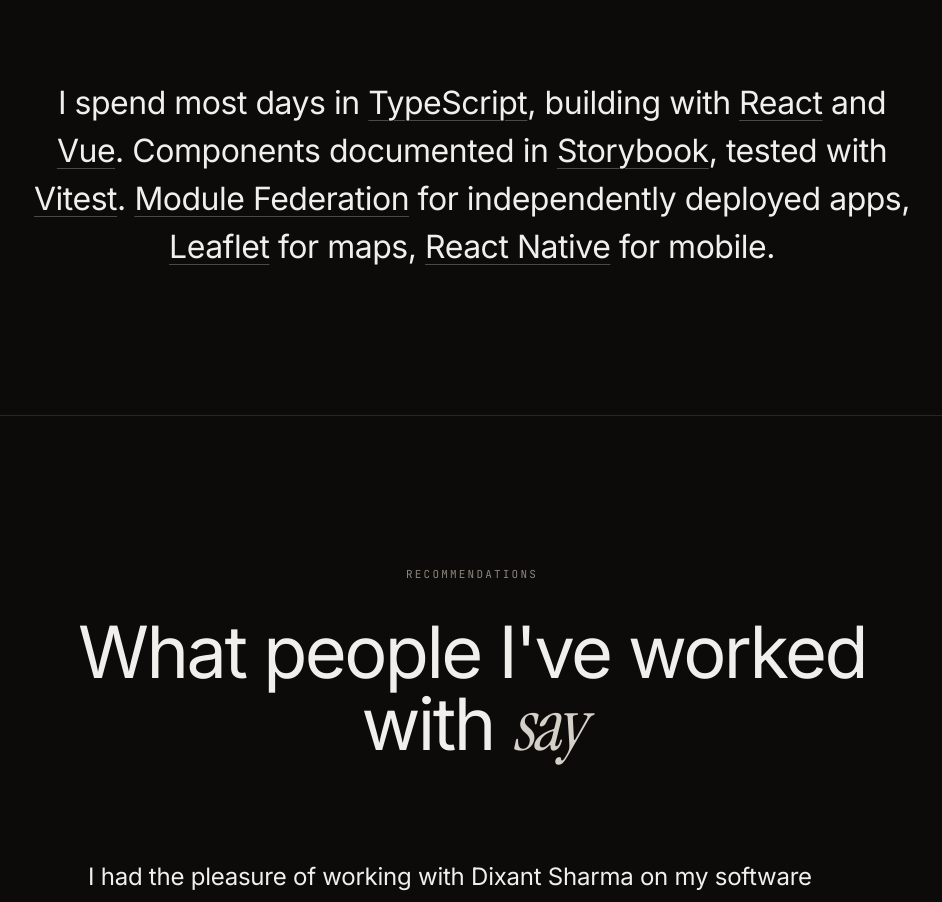
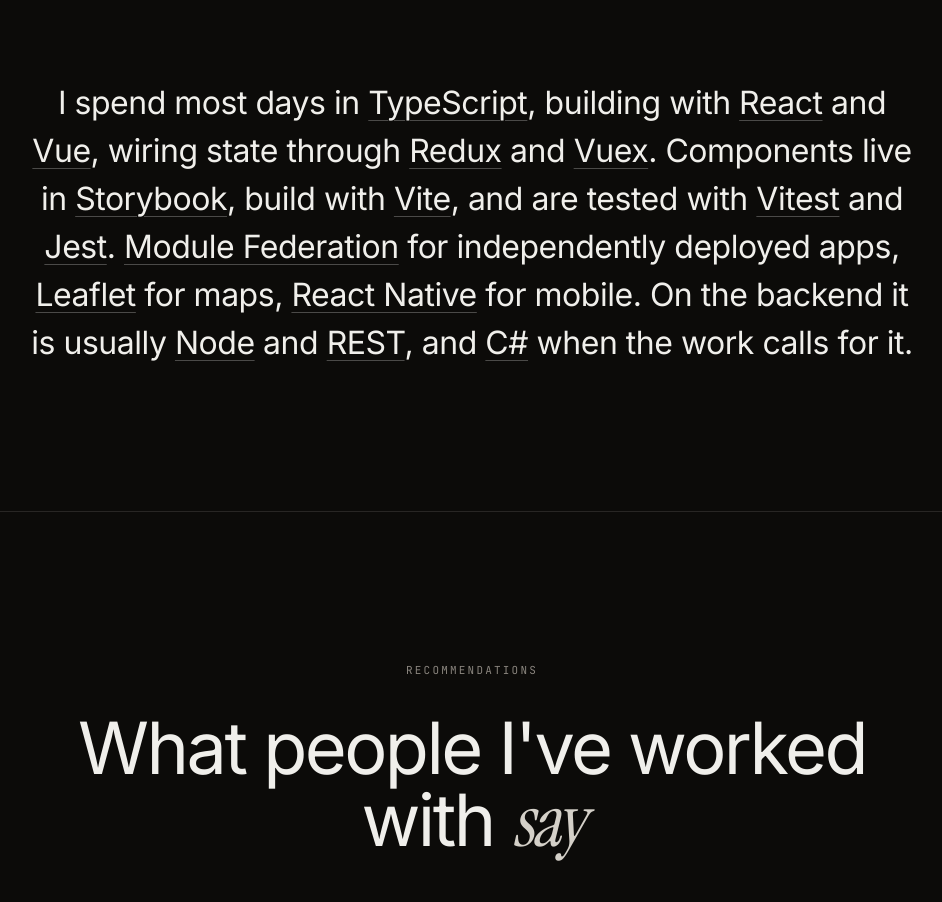
Before and after one commit to dixant/dixantsharma.com, a Next.js app: page / in a window 1280 px wide. Shown: the part 3580-4482 px from the top of the page, without its empty margins (168-1110 px from the left). Built offline with nearby package versions, Linux system fonts and the light colour scheme.

Commit message:
cover the full stack in the stack section

```diff
--- a/src/content/site.ts
+++ b/src/content/site.ts
@@ -196,17 +196,31 @@
       { tech: "React" },
       " and ",
       { tech: "Vue" },
-      ". Components documented in ",
+      ", wiring state through ",
+      { tech: "Redux" },
+      " and ",
+      { tech: "Vuex" },
+      ". Components live in ",
       { tech: "Storybook" },
-      ", tested with ",
+      ", build with ",
+      { tech: "Vite" },
+      ", and are tested with ",
       { tech: "Vitest" },
+      " and ",
+      { tech: "Jest" },
       ". ",
       { tech: "Module Federation" },
       " for independently deployed apps, ",
       { tech: "Leaflet" },
       " for maps, ",
       { tech: "React Native" },
-      " for mobile.",
+      " for mobile. On the backend it is usually ",
+      { tech: "Node" },
+      " and ",
+      { tech: "REST" },
+      ", and ",
+      { tech: "C#" },
+      " when the work calls for it.",
     ] as const,
   },
 
```
